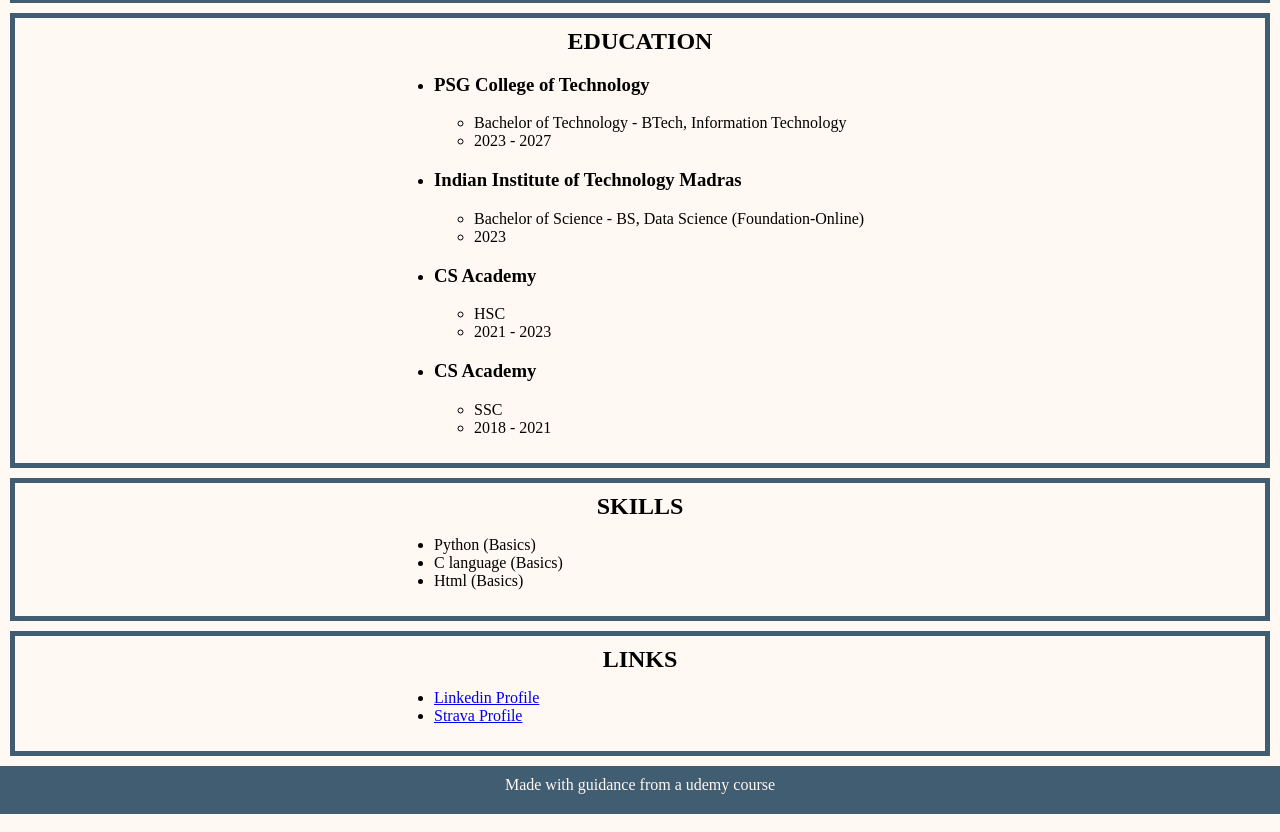
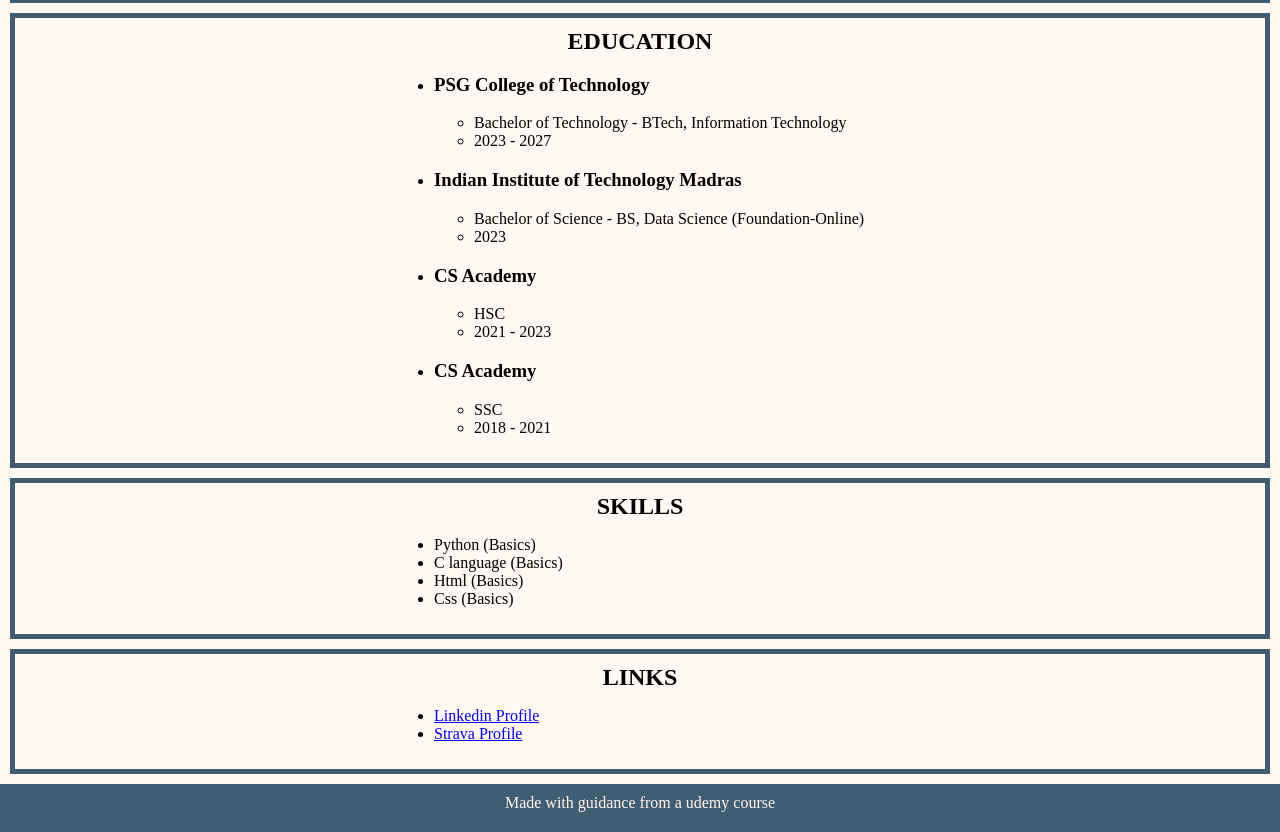
Before and after one commit to loopingdhanush/Online-Resume, a plain HTML site: page index.html in a window 1280 px wide. Shown: the part 205-1037 px from the top of the page. Drawn offline with Linux system fonts and the light colour scheme.

Commit message:
Update index.html

```diff
--- a/index.html
+++ b/index.html
@@ -60,6 +60,7 @@
             <li>Python (Basics) </li>
             <li>C language (Basics) </li>
             <li>Html (Basics) </li>
+            <li>Css (Basics)</li>
         </ul>
     </div>
 
```
